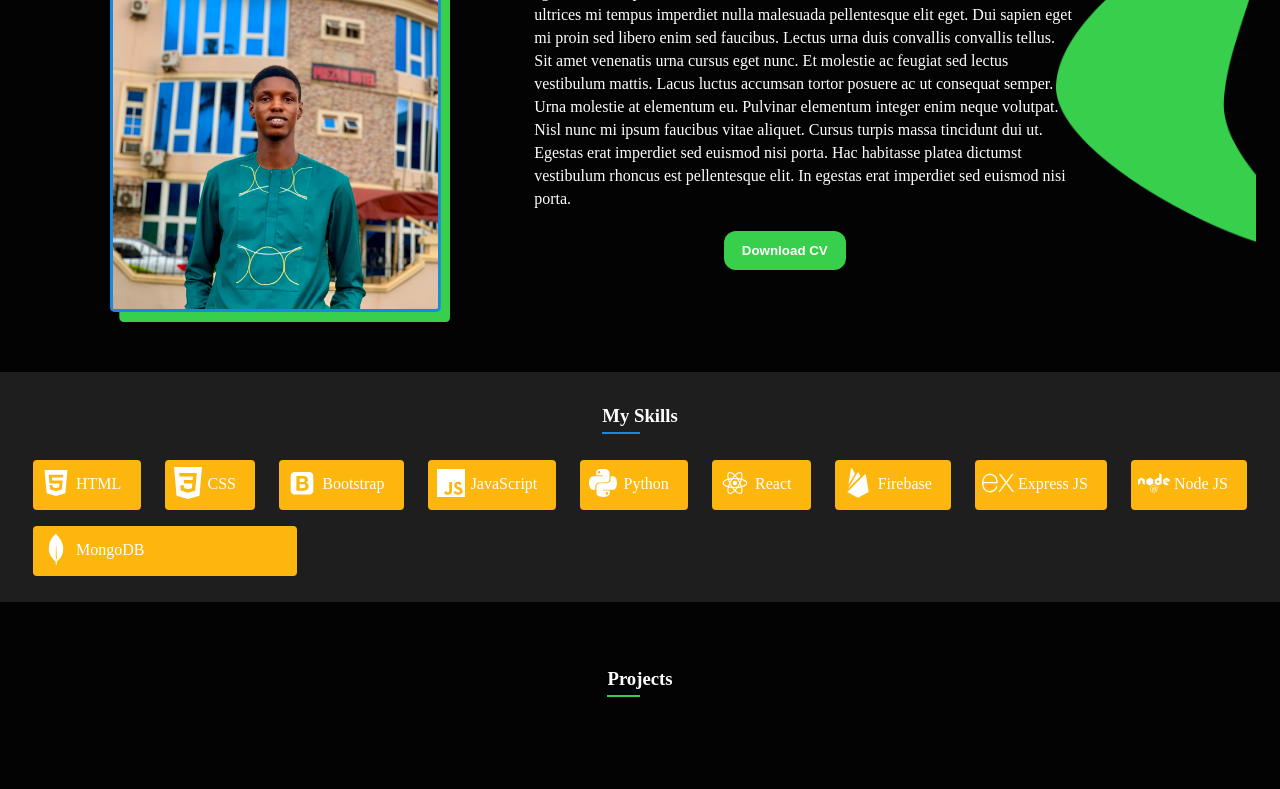
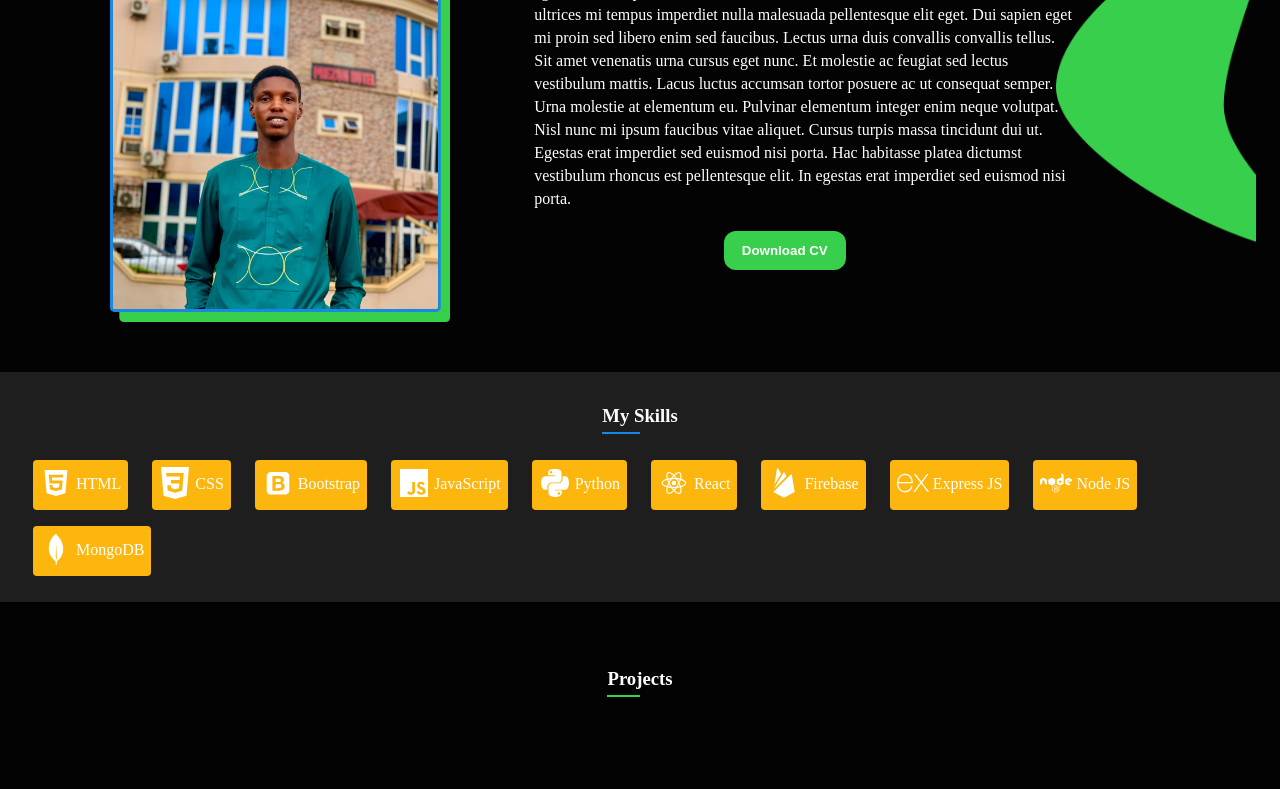
Before and after one commit to Zee-Blazer/Portfolio, a React (Create React App) app: page / in a window 1280 px wide. Shown: the part 836-1625 px from the top of the page. Built offline with nearby package versions, Linux system fonts and the light colour scheme; no server answers; a web font is replaced by a local one.

Commit message:
Worked on the animation

```diff
--- a/package.json
+++ b/package.json
@@ -16,15 +16,18 @@
     "@testing-library/jest-dom": "^5.17.0",
     "@testing-library/react": "^13.4.0",
     "@testing-library/user-event": "^13.5.0",
+    "animate.css": "^4.1.1",
     "axios": "^1.5.1",
     "babel-plugin-macros": "^3.1.0",
     "draft-js": "^0.11.7",
     "draft-js-export-html": "^1.4.1",
     "draft-js-import-html": "^1.4.1",
     "firebase": "^10.5.0",
+    "framer-motion": "^10.16.16",
     "react": "^18.2.0",
     "react-dom": "^18.2.0",
     "react-draft-wysiwyg": "^1.15.0",
+    "react-intersection-observer": "^9.5.3",
     "react-router-dom": "^6.16.0",
     "react-scripts": "5.0.1",
     "react-slideshow-image": "^4.2.1",
--- a/src/Components/About-section/index.js
+++ b/src/Components/About-section/index.js
@@ -1,15 +1,42 @@
+import React, { useEffect } from 'react';
 
 // Styling
 import './styles.css';
+
+// In view animation
+import { useAnimation, motion } from "framer-motion";
+import { useInView } from "react-intersection-observer";
+
+// Animation
+import 'animate.css';
 
 // Images
 import AboutPic from '../../Images/About-Pic.png';
 import Shape3 from '../../Images/Ellipse-3.png';
 
+const varent = {
+    visible: { animation: "swing", animationDuration: "2s", },
+    hidden: {  }
+  };
+
 export const AboutComponent = () => {
 
+    const controls = useAnimation();
+    const [ref, inView] = useInView();
+
+    useEffect(() => {
+        if (inView) {
+          controls.start("visible");
+        }
+      }, [controls, inView]);
+
     return (
-        <div className='about__section' id='About'>
+        <motion.div
+            className='about__section animate__animated animate__fadeIn' id='About'
+            ref={ref}
+            variants={varent}
+            animate={controls}
+        >
             <img src={AboutPic} className='about__pic' />
 
             <div className='about__division__section'>
@@ -28,6 +55,6 @@ export const AboutComponent = () => {
 
                 <img src={ Shape3 } className='green__shape' />
             </div>
-        </div>
+        </motion.div>
     )
 }
--- a/src/Components/Blog/blog-container.component.js
+++ b/src/Components/Blog/blog-container.component.js
@@ -1,7 +1,11 @@
-import React, { useContext } from 'react';
+import React, { useContext, useEffect } from 'react';
 
-// Material UI Icon
-import DeleteIcon from '@mui/icons-material/Delete';
+// In view animation
+import { useAnimation, motion } from "framer-motion";
+import { useInView } from "react-intersection-observer";
+
+// Animation
+import 'animate.css';
 
 // Navigation
 import { useNavigate } from 'react-router-dom';
@@ -15,9 +19,18 @@ import { deleteSpecificBlog } from '../../Services/API/blogs.api';
 // Image
 import Blog0 from '../../Images/blog-0.png';
 
+const varent = {
+    visible: { animation: "pulse", animationDuration: "3s", },
+    hidden: {  }
+  };
+
 export const BlogContainerComponent = ({ type, item }) => {
 
     const navigate = useNavigate();
+
+    // Animation import use
+    const controls = useAnimation();
+    const [ref, inView] = useInView();
 
     const { setBlogDetails } = useContext( MediaDisplayContext );
 
@@ -26,8 +39,19 @@ export const BlogContainerComponent = ({ type, item }) => {
         setBlogDetails(item);
     }
 
+    useEffect(() => {
+        if (inView) {
+          controls.start("visible");
+        }
+      }, [controls, inView]);
+
+
     return (
-        <div className='blog__item__cont'>
+        <motion.div className='blog__item__cont'
+            ref={ref}
+            variants={varent}
+            animate={controls}
+        >
             {/* <img src={ item.image } className='blog__img__placeholder' /> */}
             <div
                 className='blog__img__placeholder'
@@ -59,6 +83,6 @@ export const BlogContainerComponent = ({ type, item }) => {
                     { !item.status ? 'Draft' : "Read" }
                 </button>
             </div>
-        </div>
+        </motion.div>
     )
 }
--- a/src/Components/Header/index.js
+++ b/src/Components/Header/index.js
@@ -3,6 +3,9 @@ import "./styles.css";
 
 // Image
 import profile from '../../Images/profile.png';
+
+// Navigation
+import { useNavigate } from "react-router-dom";
 
 // Material Icons
 import DashboardIcon from '@mui/icons-material/Dashboard';
@@ -10,16 +13,20 @@ import DashboardIcon from '@mui/icons-material/Dashboard';
 // Components
 import { NavItems } from "./nav-items.component";
 
-export const Header = ({ type }) => (
+export const Header = ({ type }) => {
+
+    const navigate = useNavigate();
+
+    return (
         <div>
             <div className="header__cont">
                 { type === "Dashboard" ?
-                <div className="header__abri">
+                    <div className="header__abri" onClick={ () => navigate('/dashboard/all-messages') }>
                         <DashboardIcon />
                         <h3 className="dashboard__h3">Dashboard</h3>
                     </div>
                 :
-                <div className="header__abri">
+                    <div className="header__abri" onClick={ () => navigate('/') }>
                         <img src={profile} height={36} width={28} />
                         <h4>Ganiyu Bolaji</h4>
                     </div>
@@ -31,3 +38,4 @@ export const Header = ({ type }) => (
             <div className="spacer"></div>
         </div>
     )
+}
--- a/src/Components/Intro-section/index.js
+++ b/src/Components/Intro-section/index.js
@@ -6,18 +6,21 @@ import "./styles.css";
 import Main from '../../Images/profile-me.png';
 import Shape from '../../Images/Ellipse-2.png';
 
+// Animation
+import 'animate.css';
+
 export const IntroSection = () => {
 
     return (
         <div className="intro__section" id="Home">
             <img src={ Shape } className="shape-1__img" />
             <div>
-                <h2>
+                <h2 className="animate__animated animate__bounce">
                     <span className="span__green">Hey,</span>
                     <span className="span__blue"> I'm</span>
                     <span className="span__org"> Ganiyu Bolaji</span>
                 </h2>
-                <h1>
+                <h1 className="animate__animated animate__flash">
                     <span className="span__green">Full</span>
                     <span className="span__blue"> Stack</span>
                     <span className="span__org"> Developer</span>
--- a/src/Components/Projects/index.js
+++ b/src/Components/Projects/index.js
@@ -2,6 +2,13 @@ import React, { useRef, useEffect, useState } from 'react';
 
 // Styling
 import './styles.css';
+
+// In view animation
+import { useAnimation, motion } from "framer-motion";
+import { useInView } from "react-intersection-observer";
+
+// Animation
+import 'animate.css';
 
 // Navigation
 import { useNavigate } from 'react-router-dom';
@@ -16,9 +23,18 @@ import ChevronRightIcon from "@mui/icons-material/ChevronRight";
 // Component
 import { SampleProjectComponent } from './sample-project.component';
 
+const varent = {
+    visible: { animation: "tada", animationDuration: "3s", },
+    hidden: {  }
+  };
+
 export const  ProjectSection = () => {
 
     const navigate = useNavigate();
+
+    // Animation import use
+    const controls = useAnimation();
+    const [ref, inView] = useInView();
 
     const [projectsData, setProjectData] = useState();
 
@@ -29,6 +45,13 @@ export const  ProjectSection = () => {
     useEffect( () => {
         getAllProjects(setProjectData);
     }, [] )
+
+    useEffect(() => {
+        if (inView) {
+          controls.start("visible");
+        }
+      }, [controls, inView]);
+
 
     return (
         <div className="project__section" id='Projects'>
@@ -46,10 +69,16 @@ export const  ProjectSection = () => {
                 <div className="images-container" ref={sliderRef}>
                     {
                         projectsData && projectsData.map( (item, key) => (
-                            <SampleProjectComponent
-                                item={ item }
-                                key={ key }
-                            />
+                            <motion.div
+                                ref={ref}
+                                variants={varent}
+                                animate={controls}
+                            >
+                                <SampleProjectComponent
+                                    item={ item }
+                                    key={ key }
+                                />
+                            </motion.div>
                         )  )
                     }
                 </div>
--- a/src/Components/Skills-section/index.js
+++ b/src/Components/Skills-section/index.js
@@ -1,11 +1,27 @@
+import React, { useEffect } from 'react';
 
 // Styles
 import './styles.css';
 
+// In view animation
+import { useAnimation, motion } from "framer-motion";
+import { useInView } from "react-intersection-observer";
+
+// Animation
+import 'animate.css';
+
 // Component
 import { IconDisplayer } from './icons-displayer';
 
+const varent = {
+    visible: { animation: "wobble", animationDuration: "3s", },
+    hidden: {  }
+  };
+
 export const SkillsSection = (props) => {
+
+    const controls = useAnimation();
+    const [ref, inView] = useInView();
 
     const skills = [
         {Icon: "HTML", text: "HTML"},
@@ -18,7 +34,13 @@ export const SkillsSection = (props) => {
         {Icon: "Express", text: "Express JS"},
         {Icon: "Node", text: "Node JS"},
         {Icon: "Mongodb", text: "MongoDB"},
-    ]
+    ];
+
+    useEffect(() => {
+        if (inView) {
+          controls.start("visible");
+        }
+      }, [controls, inView]);
 
     return (
         <div className="skills__section" id='Skills'>
@@ -26,7 +48,11 @@ export const SkillsSection = (props) => {
 
             <div className='skills__display'>
                 { skills.map( (item) => {
-                    return <IconDisplayer item={ item } />
+                    return <motion.div
+                        ref={ref}
+                        variants={varent}
+                        animate={controls}
+                    ><IconDisplayer item={ item } /></motion.div>
                 } ) }
             </div>
         </div>
--- a/src/Screens/Dashboard/Messages/messages.screen.js
+++ b/src/Screens/Dashboard/Messages/messages.screen.js
@@ -9,9 +9,9 @@ import { MessagesComponent } from "./components/messages.component";
 
 export const MessagesScreen = () => {
 
-    document.title = `All Messages (24)`;
+    const [messages, setMessages] = useState();
 
-    const [messages, setMessages] = useState();
+    document.title = `All Messages (${ messages && messages.length })`;
 
     useEffect( () => {
         getAllMessages(setMessages);
```
Also changed, not shown: 1 other file (tests, documents, lock files or other folders). Lines whose indentation alone changed are shown as unchanged.
